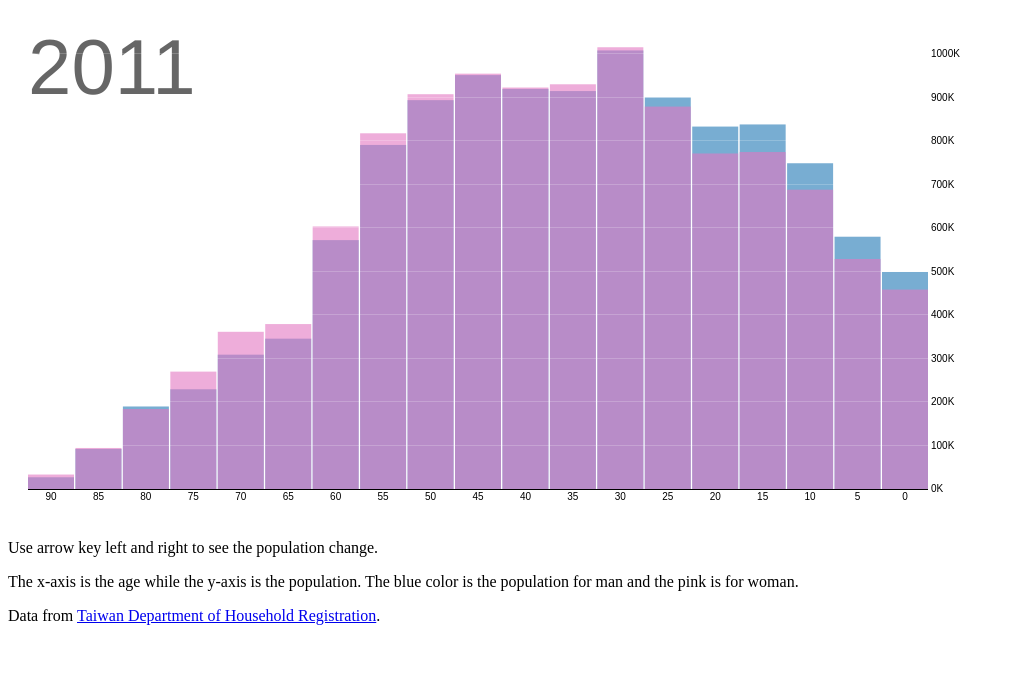
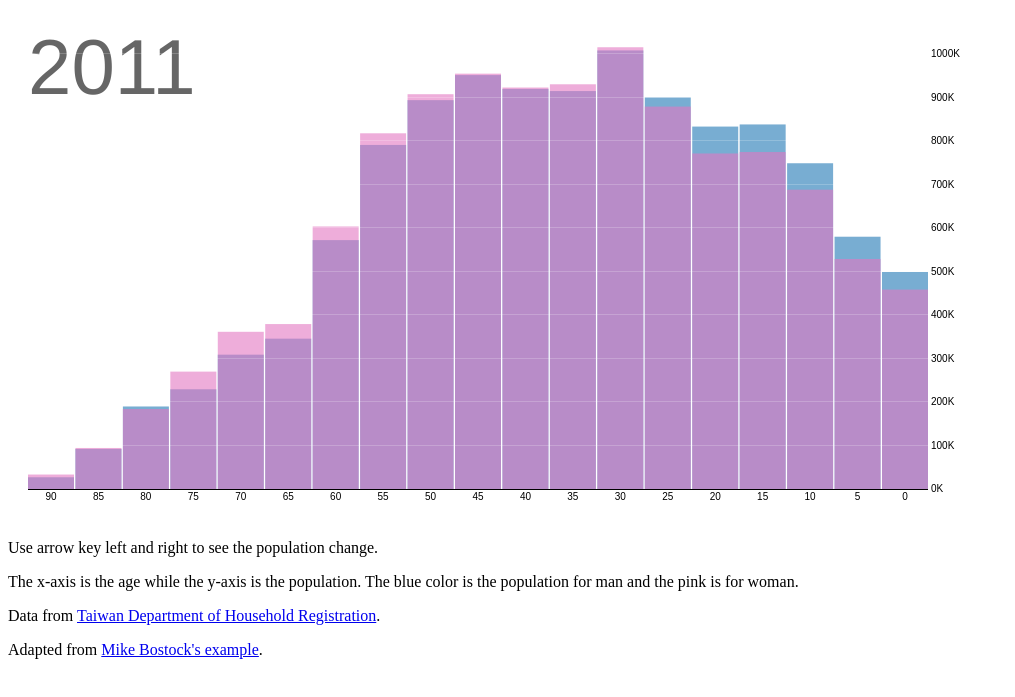
Before and after one commit to dodo5575/Pyramid, a plain HTML site: page index.html in a window 1280 px wide. Shown: the part 61-758 px from the top of the page, without its empty margins (0-1015 px from the left). Drawn offline with nearby package versions, Linux system fonts and the light colour scheme.

Commit message:
Add appreciation to Mike

```diff
--- a/index.html
+++ b/index.html
@@ -191,5 +191,8 @@ The blue color is the population for man and the pink is for woman.
 <p>
 Data from <a href='http://www.ris.gov.tw/en/web/ris3-english/home'>Taiwan Department of Household Registration</a>.
 </p>
+<p>
+Adapted from <a href='https://bl.ocks.org/mbostock/4062085'>Mike Bostock's example</a>.
+</p>
 
 </body>
```
